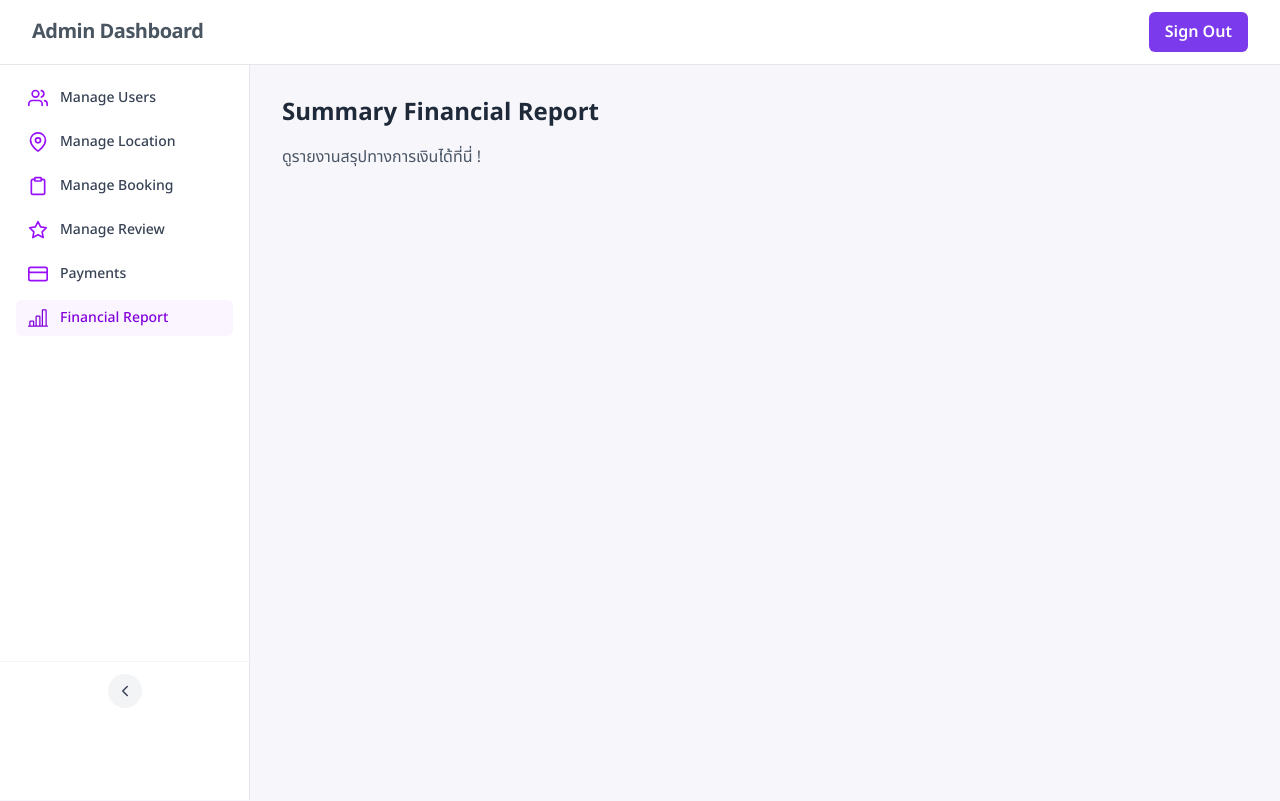
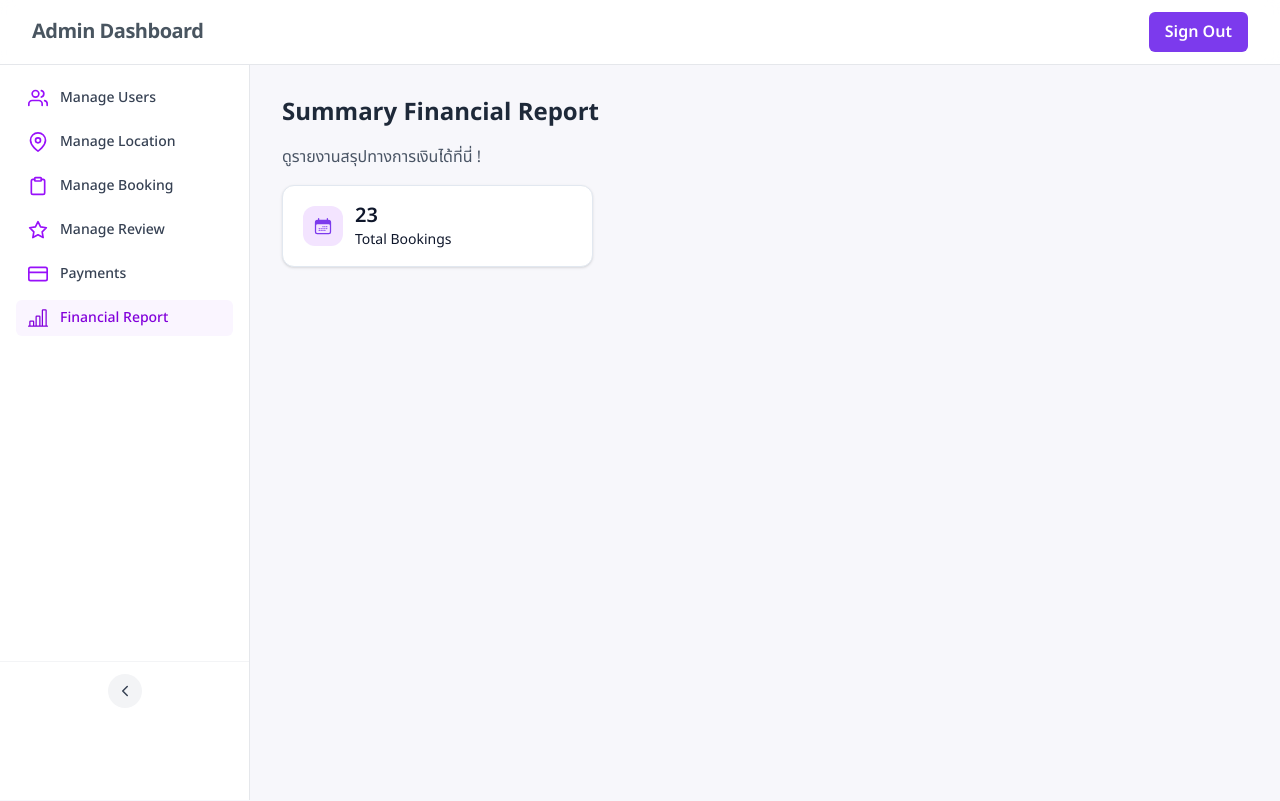
Before and after one commit to suphanatchanlek30/cs261-group6-100001, a Next.js app in the folder frontend/: page /admin/FinancialReport in a window 1280 px wide. Built offline with nearby package versions, Linux system fonts and the light colour scheme; sample sign-in values are in the browser's storage.

Commit message:
feat(fe): add card total booking

```diff
--- a/frontend/app/(public)/admin/FinancialReport/page.jsx
+++ b/frontend/app/(public)/admin/FinancialReport/page.jsx
@@ -1,5 +1,6 @@
 // app/(public)/host/FinancialReport/page.jsx
 "use client";
+import FinancialReportContent from "@/components/admin-dashboard/FinancialReport/financialcontent";
 
 export default function AdminFinancialReportPage() {
     return (
@@ -8,6 +9,7 @@ export default function AdminFinancialReportPage() {
                 <h1 className="text-2xl font-bold text-gray-800">Summary Financial Report</h1>
                 <p className="mt-4 text-gray-600">ดูรายงานสรุปทางการเงินได้ที่นี่ !</p>
             </section >
+            <FinancialReportContent />
         </main >
     );
 }
--- /dev/null
+++ b/frontend/components/admin-dashboard/FinancialReport/financialcontent.jsx
@@ -0,0 +1,30 @@
+// components/admin-dashboard/FinancialReport/financialcontent.jsx
+"use client";
+
+import { HiCalendarDays } from "react-icons/hi2";
+
+export default function FinancialReportContent() {
+    const totalBookings = 23;
+
+    const StatCard = ({ icon, value, label }) => (
+        <div className="flex flex-1 min-w-[220px] items-center gap-3 rounded-xl bg-white px-5 py-4 shadow-sm border border-slate-200 hover:shadow-md transition-all">
+            <div className="flex h-10 w-10 items-center justify-center rounded-xl bg-[#F3E4FF] text-[#7C3AED]">
+                {icon}
+            </div>
+            <div className="flex flex-col">
+                <span className="text-xl font-semibold text-slate-900">{value}</span>
+                <span className="text-sm text-slate-900">{label}</span>
+            </div>
+        </div>
+    );
+
+    return (
+        <section className="grid gap-4 md:grid-cols-3 -mt-4">
+            <StatCard
+                icon={<HiCalendarDays size={20} />}
+                value={totalBookings}
+                label="Total Bookings"
+            />
+        </section>
+    );
+}
```
